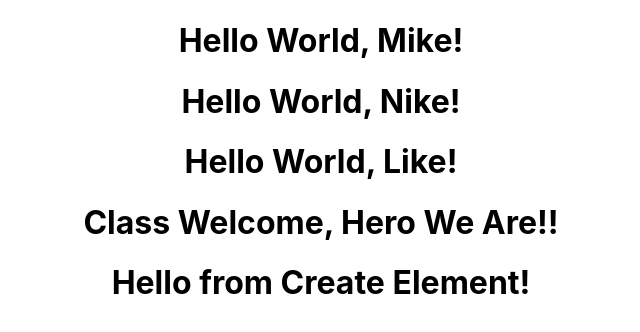
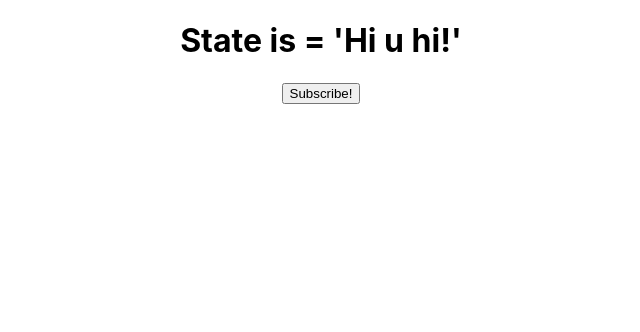
Before and after one commit to NeytChi/education-react, a React (Create React App) app: page / in a window 1280 px wide. Shown: the top 332 px of the page, without its empty margins (319-959 px from the left). Built offline with nearby package versions, Linux system fonts and the light colour scheme.

Commit message:
INF: Create State in Message.js

```diff
--- a/src/App.js
+++ b/src/App.js
@@ -4,17 +4,14 @@
 import { Greet } from './components/Greet'
 import Welcome from './components/Welcome'
 import Hello from './components/Hello'
+import Message from './components/Message'
 
 class App extends Component
 {
   render() {
     return (
       <div className="App">
-        <Greet Name="Mike" />
-        <Greet Name="Nike" />
-        <Greet Name="Like" />
-        <Welcome HeroName="Hero We Are!" />
-        <Hello />
+         <Message />
       </div>
     );
   }
--- /dev/null
+++ b/src/components/Message.js
@@ -0,0 +1,28 @@
+import React, { Component } from 'react'
+
+class Message extends Component
+{
+    constructor() {
+        super()
+        this.state = {
+            message : "Hi u hi!"
+        }
+    }
+    changeMessage() {
+        this.setState ({
+            message : "How are you?"
+        })
+    }
+    render()
+    {
+        return (
+        <div>
+            <h1>State is = '{this.state.message}'</h1>
+            <button onClick={() => this.changeMessage()} >Subscribe!</button>
+        </div>
+        )
+
+    }
+}
+
+export default Message
```
